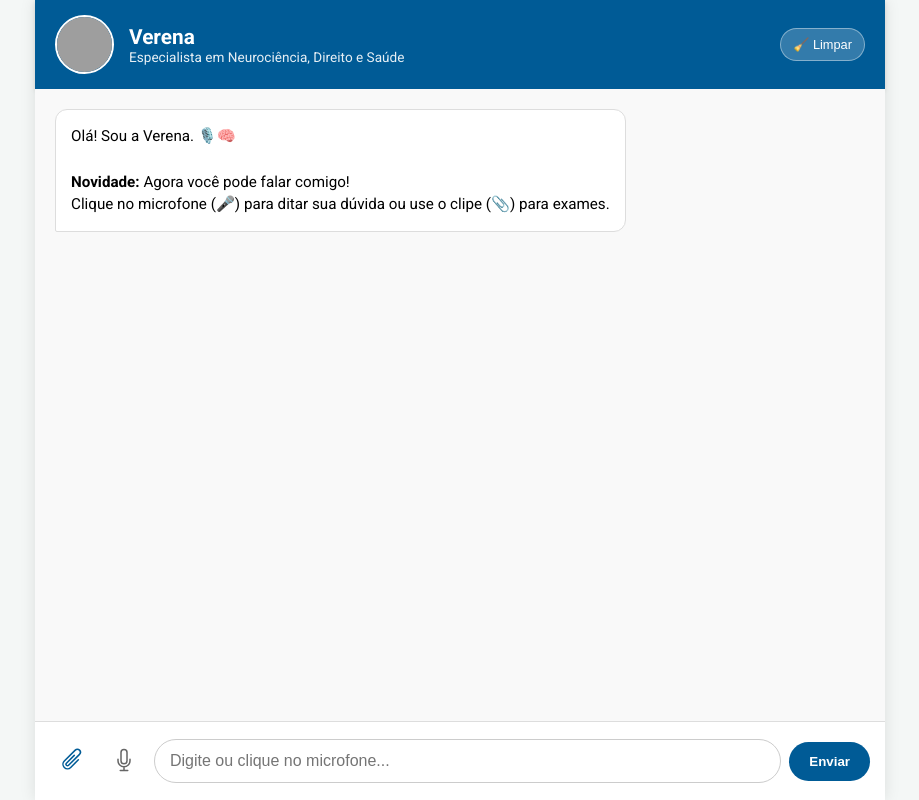
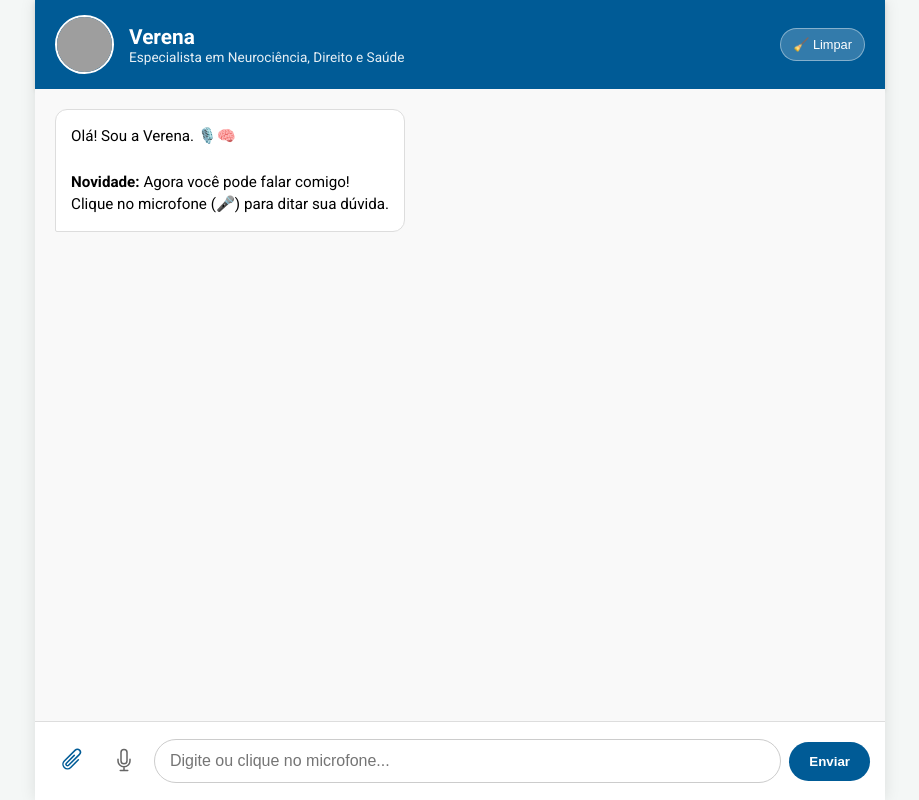
Before and after one commit to pinheiro767/projeto-verena, a Flask app: page / in a window 1280 px wide. Shown: the whole page, without its empty margins (180-1099 px from the left). Run offline with Flask 3, Linux system fonts and the light colour scheme; grey boxes are pictures that could not be loaded.

Commit message:
Adicionando microfone

```diff
--- a/templates/index.html
+++ b/templates/index.html
@@ -3,7 +3,7 @@
 <head>
     <meta charset="UTF-8">
     <meta name="viewport" content="width=device-width, initial-scale=1.0">
-    <title>Verena - Assistente por Voz</title>
+    <title>Verena - Assistente Multimodal</title>
     <link href="https://fonts.googleapis.com/css2?family=Roboto:wght@300;400;500;700&display=swap" rel="stylesheet">
     <style>
         :root {
@@ -104,7 +104,7 @@
         .btn-mic:hover { background-color: #eef; color: var(--azul-saude); }
         .btn-mic svg { width: 24px; height: 24px; }
 
-        /* Animação quando está gravando */
+        /* Animação quando está gravando (Pulsar vermelho) */
         .gravando {
             background-color: var(--vermelho-gravando) !important;
             color: white !important;
@@ -151,7 +151,7 @@
         <div class="mensagem verena">
             Olá! Sou a Verena. 🎙️🧠<br><br>
             <strong>Novidade:</strong> Agora você pode falar comigo!<br>
-            Clique no microfone (🎤) para ditar sua dúvida ou use o clipe (📎) para exames.
+            Clique no microfone (🎤) para ditar sua dúvida.
         </div>
     </div>
 
@@ -184,17 +184,18 @@
     let imagemBase64 = null;
     let mimeType = null;
 
-    // --- LÓGICA DE RECONHECIMENTO DE VOZ ---
+    // --- LÓGICA DE RECONHECIMENTO DE VOZ (Javascript) ---
     const btnMic = document.getElementById('btn-mic');
     const userInput = document.getElementById('user-input');
     let recognition = null;
     let estaGravando = false;
 
-    // Verifica se o navegador suporta
-    if ('webkitSpeechRecognition' in window) {
-        recognition = new webkitSpeechRecognition();
+    // Verifica se o navegador tem o recurso (Chrome/Edge/Android)
+    if ('webkitSpeechRecognition' in window || 'SpeechRecognition' in window) {
+        const SpeechRecognition = window.SpeechRecognition || window.webkitSpeechRecognition;
+        recognition = new SpeechRecognition();
         recognition.lang = 'pt-BR'; // Português Brasil
-        recognition.continuous = false; // Para quando parar de falar
+        recognition.continuous = false;
         recognition.interimResults = false;
 
         recognition.onstart = function() {
@@ -211,18 +212,16 @@
 
         recognition.onresult = function(event) {
             const textoFalado = event.results[0][0].transcript;
-            userInput.value = textoFalado;
-            // Opcional: Enviar automaticamente após falar
-            // enviarMensagem();
+            userInput.value = textoFalado; // Escreve o que você falou na caixa
         };
 
         recognition.onerror = function(event) {
-            console.error("Erro no reconhecimento:", event.error);
+            console.error("Erro no microfone:", event.error);
             estaGravando = false;
             btnMic.classList.remove('gravando');
         };
     } else {
-        btnMic.style.display = 'none'; // Esconde se não suportar (ex: Firefox antigo)
+        btnMic.style.display = 'none'; // Se não funcionar no navegador, esconde o botão
     }
 
     function alternarGravacao() {
@@ -237,7 +236,7 @@
         }
     }
 
-    // --- CÓDIGO ANTIGO (Chat e Imagem) ---
+    // --- CÓDIGO DO CHAT, IMAGEM E LIMPEZA ---
     const fileInput = document.getElementById('file-input');
     const fileAlert = document.getElementById('file-alert');
     const chatBox = document.getElementById('chat-box');
@@ -245,7 +244,7 @@
 
     function novaConversa() {
         if(confirm("Limpar histórico?")) {
-            chatBox.innerHTML = '<div class="mensagem verena">Histórico limpo! 🧹</div>';
+            chatBox.innerHTML = '<div class="mensagem verena">Histórico limpo! 🧹<br>Como posso ajudar agora?</div>';
             limparImagem();
             userInput.value = '';
         }
```
